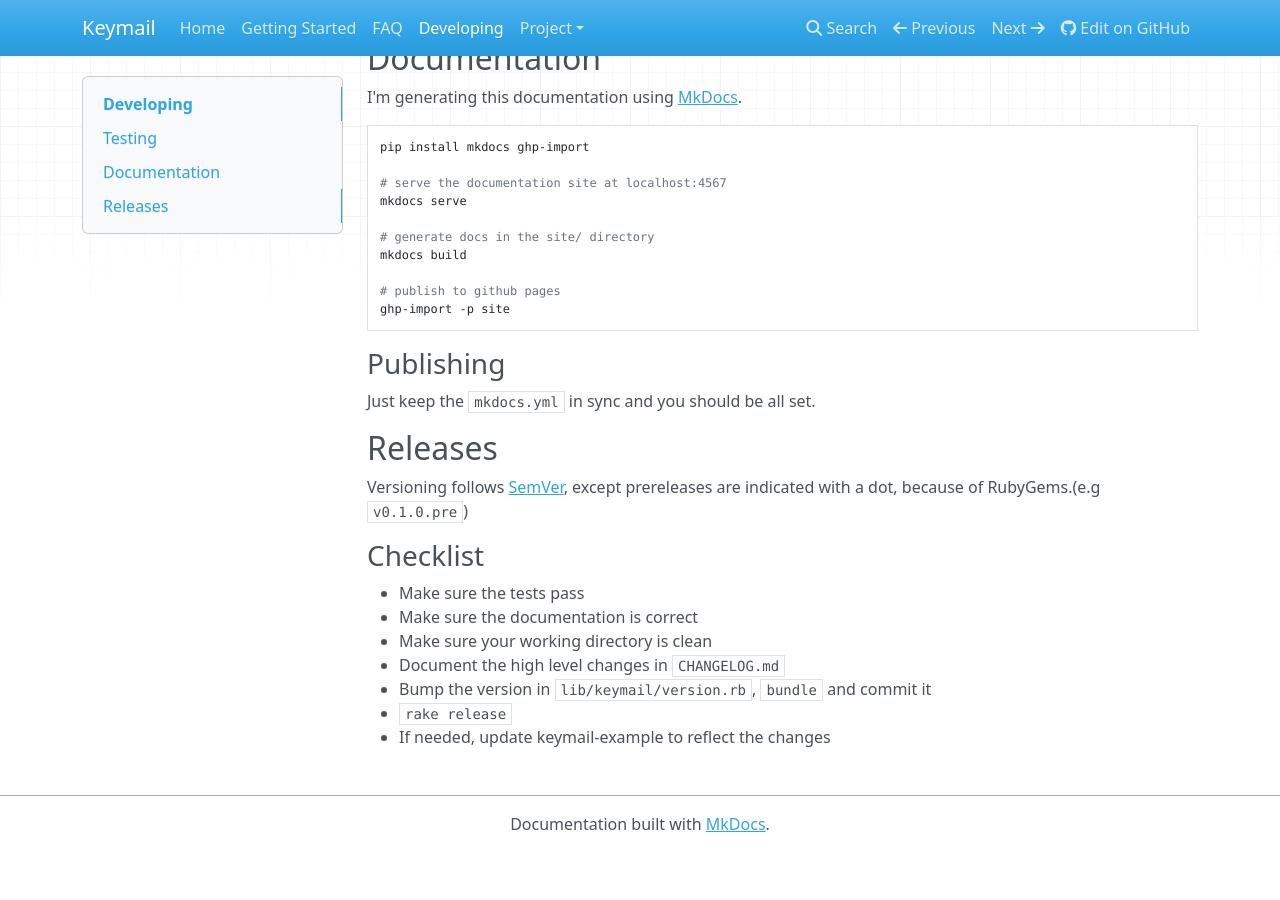
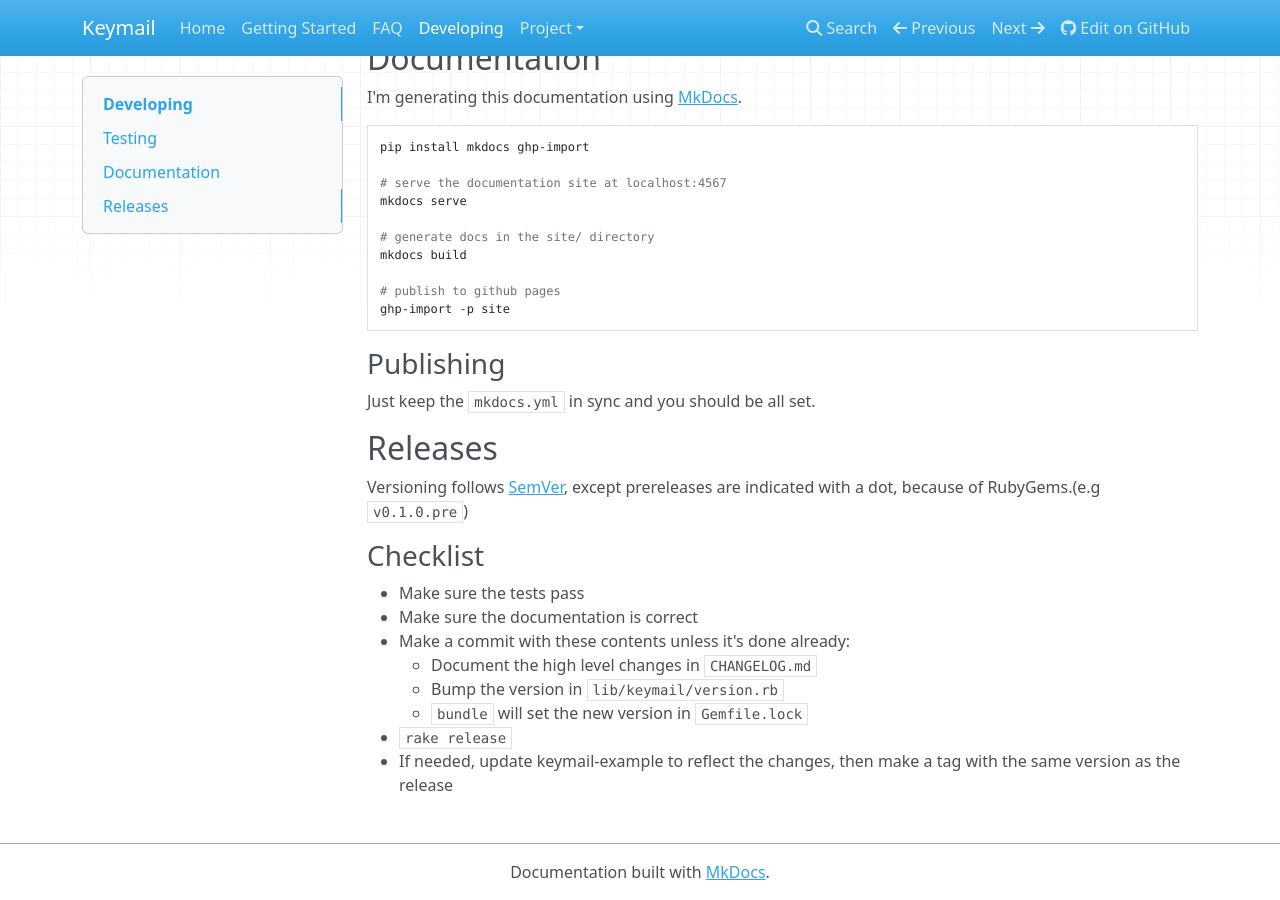
Before and after one commit to jsborjesson/keymail, an MkDocs documentation site: the page built from docs/developing.md, in a window 1280 px wide and 900 px high, scrolled down 569 px. Built offline with MkDocs 1.6.1, drawn with Linux system fonts in a browser that asks for light colours; nearby versions of some CDN libraries; old or Windows-style settings are respelled for this version of MkDocs; before the commit the page ends 1421 px from its top, so only the background shows below that.

Commit message:
Better release instructions

```diff
--- a/docs/developing.md
+++ b/docs/developing.md
@@ -52,8 +52,9 @@ indicated with a dot, because of RubyGems.(e.g `v0.1.0.pre`)
 
 - Make sure the tests pass
 - Make sure the documentation is correct
-- Make sure your working directory is clean
-- Document the high level changes in `CHANGELOG.md`
-- Bump the version in `lib/keymail/version.rb`, `bundle` and commit it
+- Make a commit with these contents unless it's done already:
+    - Document the high level changes in `CHANGELOG.md`
+    - Bump the version in `lib/keymail/version.rb`
+    - `bundle` will set the new version in `Gemfile.lock`
 - `rake release`
-- If needed, update keymail-example to reflect the changes
+- If needed, update keymail-example to reflect the changes, then make a tag with the same version as the release
```
